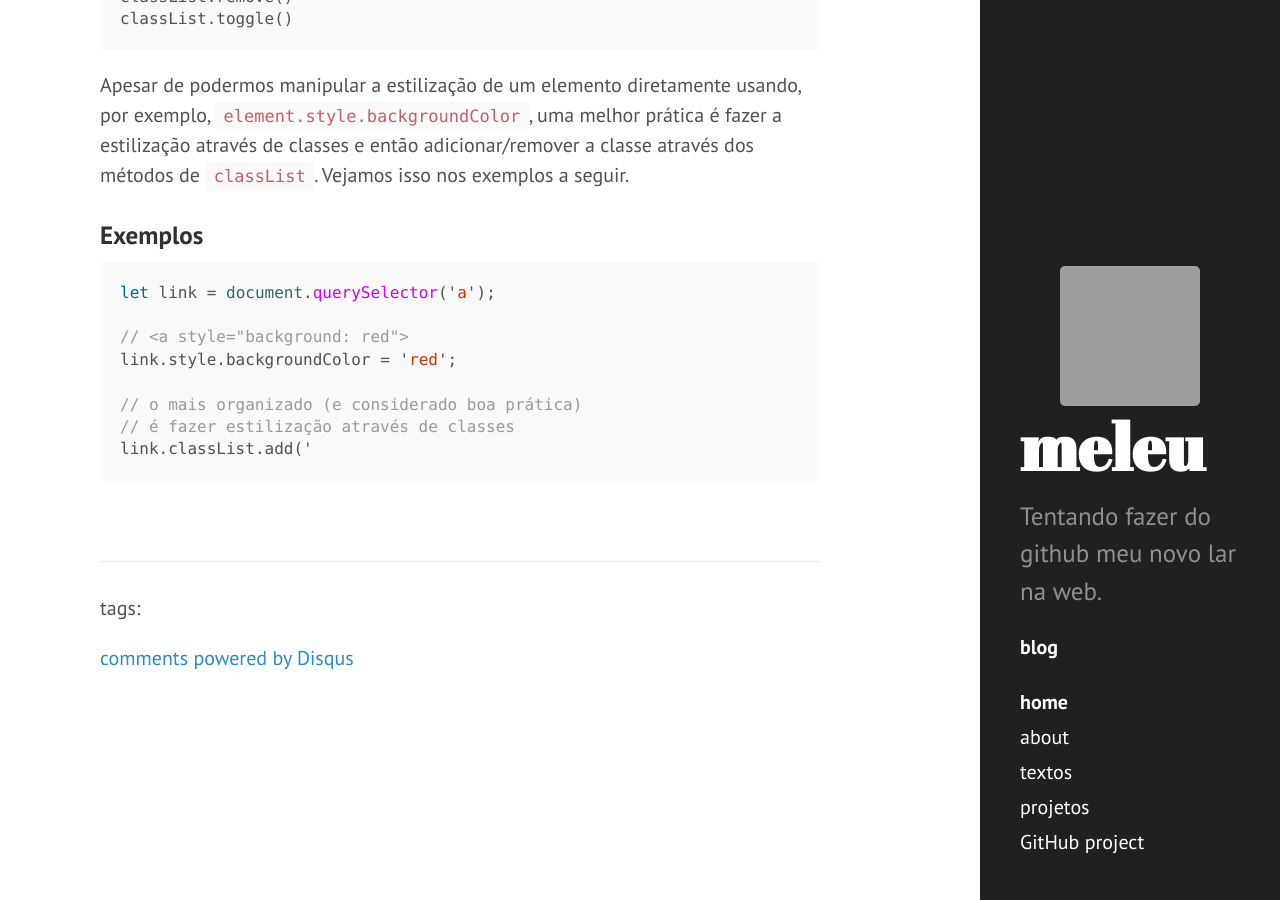
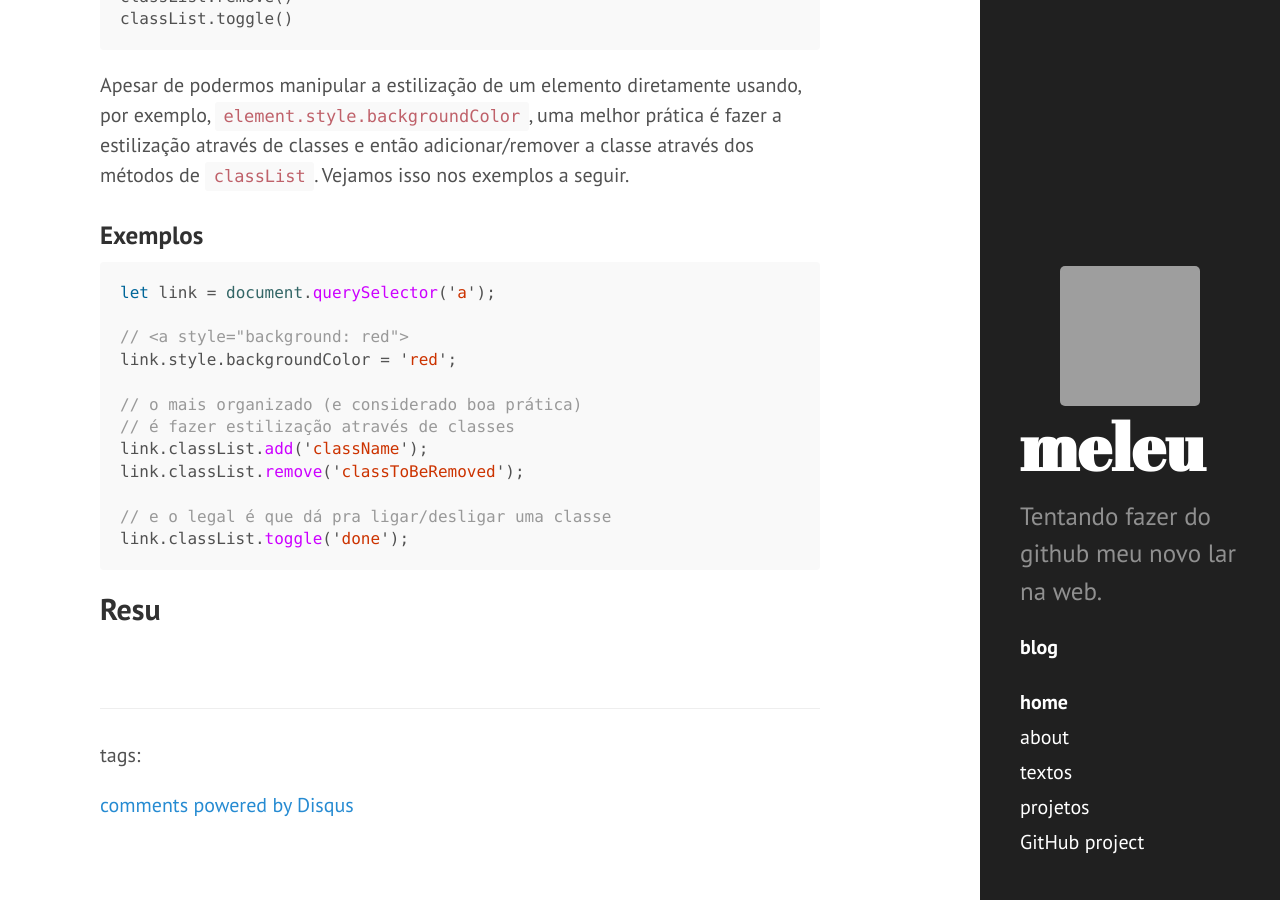
Before and after one commit to meleu/meleu.github.io, a Jekyll site: the page built from _posts/2020-04-19-dom-manipulation.md, in a window 1280 px wide and 900 px high, scrolled down 2448 px. Built offline with Jekyll 4.4.1, drawn with Linux system fonts in a browser that asks for light colours; comment, search, counter and statistics services are not loaded; grey boxes are pictures that could not be loaded.

Commit message:
_posts/2020-04-19-dom-manipulation.md updated from https://stackedit.io/

````diff
--- a/_posts/2020-04-19-dom-manipulation.md
+++ b/_posts/2020-04-19-dom-manipulation.md
@@ -110,8 +110,15 @@ link.style.backgroundColor = 'red';
 
 // o mais organizado (e considerado boa prática)
 // é fazer estilização através de classes
-link.classList.add('
+link.classList.add('className');
+link.classList.remove('classToBeRemoved');
+
+// e o legal é que dá pra ligar/desligar uma classe
+link.classList.toggle('done');
 ```
+
+## Resu
 <!--stackedit_data:
-eyJoaXN0b3J5IjpbLTE0NTkzNzI2MzEsLTk0MDk0NzI0MV19
+eyJoaXN0b3J5IjpbLTMxOTk5MTQxNCwtMTQ1OTM3MjYzMSwtOT
+QwOTQ3MjQxXX0=
 -->
````
